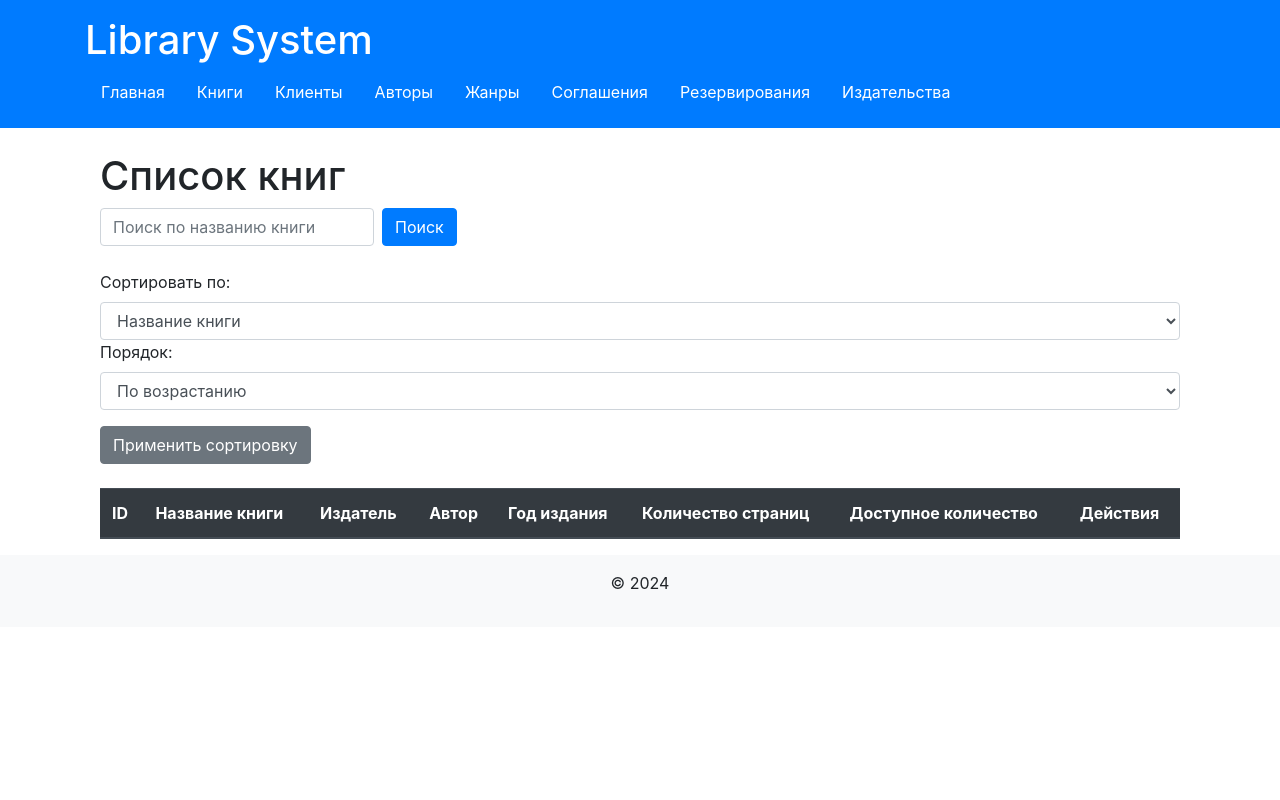
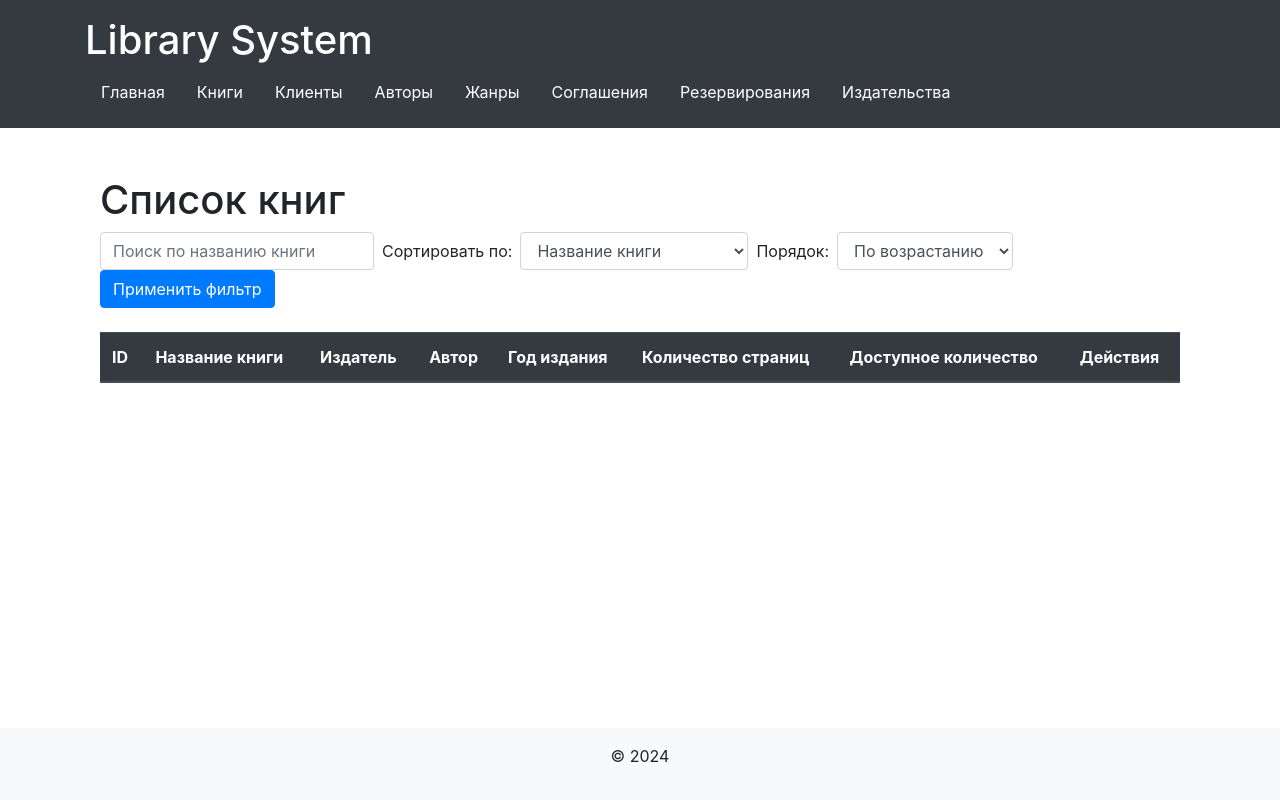
Before and after one commit to razenbaun/StudLibPostgreFlask, a Flask app: page /books in a window 1280 px wide. Run offline with Flask 3, Linux system fonts and the light colour scheme; lists and menus that the app fills with data are empty; some libraries are stand-ins or nearby versions.

Commit message:
объединил формы в books.html

```diff
--- a/routes/books_routes.py
+++ b/routes/books_routes.py
@@ -12,10 +12,14 @@ def get_books():
     sort_by = request.args.get('sort_by', 'book_name')
     sort_order = request.args.get('sort_order', 'asc')
 
+    # Начинаем строить запрос
     query = Book.query
+
+    # Применяем фильтрацию по поисковому запросу
     if search_query:
         query = query.filter(Book.book_name.ilike(f"%{search_query}%"))
 
+    # Применяем сортировку по выбранному столбцу и порядку
     if sort_by == 'book_name':
         query = query.order_by(asc(Book.book_name) if sort_order == 'asc' else desc(Book.book_name))
     elif sort_by == 'author':
@@ -32,7 +36,7 @@ def get_books():
     elif sort_by == 'quantity_in_stock':
         query = query.order_by(asc(Book.quantity_in_stock) if sort_order == 'asc' else desc(Book.quantity_in_stock))
 
-    per_page = 10
+    per_page = 5
     pagination = query.paginate(page=page, per_page=per_page)
 
     return render_template('books.html', pagination=pagination, search_query=search_query, sort_by=sort_by,
--- a/templates/agreements.html
+++ b/templates/agreements.html
@@ -2,7 +2,7 @@
 
 {% block content %}
 <div class="container">
-    <h2 class="mt-4">Соглашения</h2>
+    <h1 class="mt-4">Соглашения</h1>
 
     <form action="{{ url_for('agreement.get_agreements') }}" method="get" class="form-inline mb-4">
         <input type="text" name="search" placeholder="Поиск по книге или читательскому билету"
--- a/templates/base.html
+++ b/templates/base.html
@@ -5,24 +5,40 @@
     <meta name="viewport" content="width=device-width, initial-scale=1.0">
     <title>Library System</title>
     <link rel="stylesheet" href="https://maxcdn.bootstrapcdn.com/bootstrap/4.5.2/css/bootstrap.min.css">
+    <style>
+        html, body {
+            height: 100%;
+            margin: 0;
+        }
+        .wrapper {
+            display: flex;
+            flex-direction: column;
+            height: 100%;
+        }
+        .content {
+            flex-grow: 1;
+        }
+
+    </style>
 </head>
 <body>
-<header class="bg-primary text-white p-3">
+<div class="wrapper">
+    <header class="bg-dark text-white p-3">
         <div class="container">
             <h1>Library System</h1>
             <nav>
                 <ul class="nav">
                     <li class="nav-item"><a class="nav-link text-white" href="/">Главная</a></li>
-                <li class="nav-item"><a class="nav-link text-white" href="{{ url_for('books.get_books') }}">Книги</a>
+                    <li class="nav-item"><a class="nav-link text-white"
+                                            href="{{ url_for('books.get_books') }}">Книги</a></li>
+                    <li class="nav-item"><a class="nav-link text-white" href="{{ url_for('clients.get_clients') }}">Клиенты</a>
+                    </li>
+                    <li class="nav-item"><a class="nav-link text-white" href="{{ url_for('authors.get_authors') }}">Авторы</a>
                     </li>
                     <li class="nav-item"><a class="nav-link text-white"
-                                        href="{{ url_for('clients.get_clients') }}">Клиенты</a></li>
+                                            href="{{ url_for('genre.get_genres') }}">Жанры</a></li>
                     <li class="nav-item"><a class="nav-link text-white"
-                                        href="{{ url_for('authors.get_authors') }}">Авторы</a></li>
-                <li class="nav-item"><a class="nav-link text-white" href="{{ url_for('genre.get_genres') }}">Жанры</a>
-                </li>
-                <li class="nav-item"><a class="nav-link text-white" href="{{ url_for('agreement.get_agreements') }}">Соглашения</a>
-                </li>
+                                            href="{{ url_for('agreement.get_agreements') }}">Соглашения</a></li>
                     <li class="nav-item"><a class="nav-link text-white"
                                             href="{{ url_for('reservation.get_reservations') }}">Резервирования</a></li>
                     <li class="nav-item"><a class="nav-link text-white"
@@ -32,7 +48,8 @@
             </nav>
         </div>
     </header>
-<main class="container mt-4">
+
+    <main class="content container mt-4">
         {% with messages = get_flashed_messages() %}
         {% if messages %}
         <div class="alert alert-info">
@@ -46,9 +63,11 @@
         {% endwith %}
         {% block content %}{% endblock %}
     </main>
+
     <footer class="bg-light text-center py-3">
         <p>&copy; 2024</p>
     </footer>
+</div>
 
 <script src="https://ajax.googleapis.com/ajax/libs/jquery/3.5.1/jquery.min.js"></script>
 <script src="https://cdnjs.cloudflare.com/ajax/libs/popper.js/1.16.0/umd/popper.min.js"></script>
--- a/templates/books.html
+++ b/templates/books.html
@@ -7,10 +7,7 @@
     <form action="{{ url_for('books.get_books') }}" method="get" class="form-inline mb-4">
         <input type="text" name="search" placeholder="Поиск по названию книги" value="{{ search_query }}"
                class="form-control mr-2"/>
-        <button type="submit" class="btn btn-primary">Поиск</button>
-    </form>
 
-    <form action="{{ url_for('books.get_books') }}" method="get" class="mb-4">
         <label for="sort_by" class="mr-2">Сортировать по:</label>
         <select name="sort_by" class="form-control d-inline-block mr-2">
             <option value="book_name" {% if sort_by==
@@ -35,9 +32,10 @@
             'desc' %}selected{% endif %}>По убыванию</option>
         </select>
 
-        <button type="submit" class="btn btn-secondary mt-3">Применить сортировку</button>
+        <button type="submit" class="btn btn-primary">Применить фильтр</button>
     </form>
 
+    <!-- Таблица с книгами -->
     <table class="table table-striped">
         <thead class="thead-dark">
         <tr>
@@ -75,6 +73,7 @@
         </tbody>
     </table>
 
+    <!-- Пагинация -->
     <div>
         {% if pagination.pages > 1 %}
         <ul class="pagination">
```
Also changed, not shown: templates/index.html (+50 -10 lines). Lines whose indentation alone changed are shown as unchanged.
